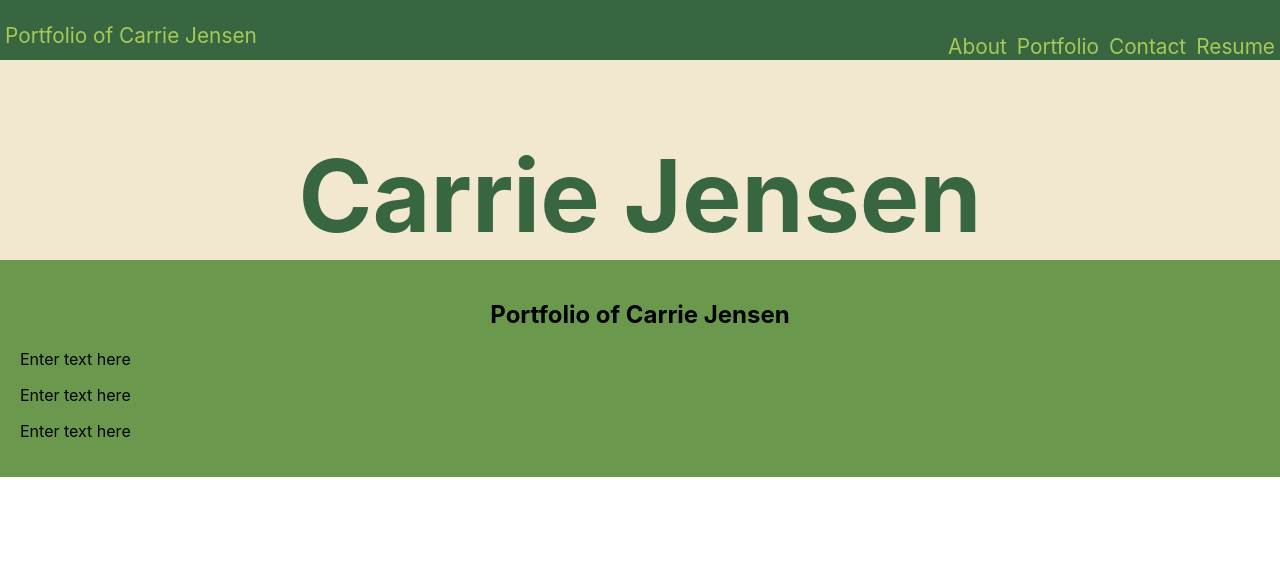
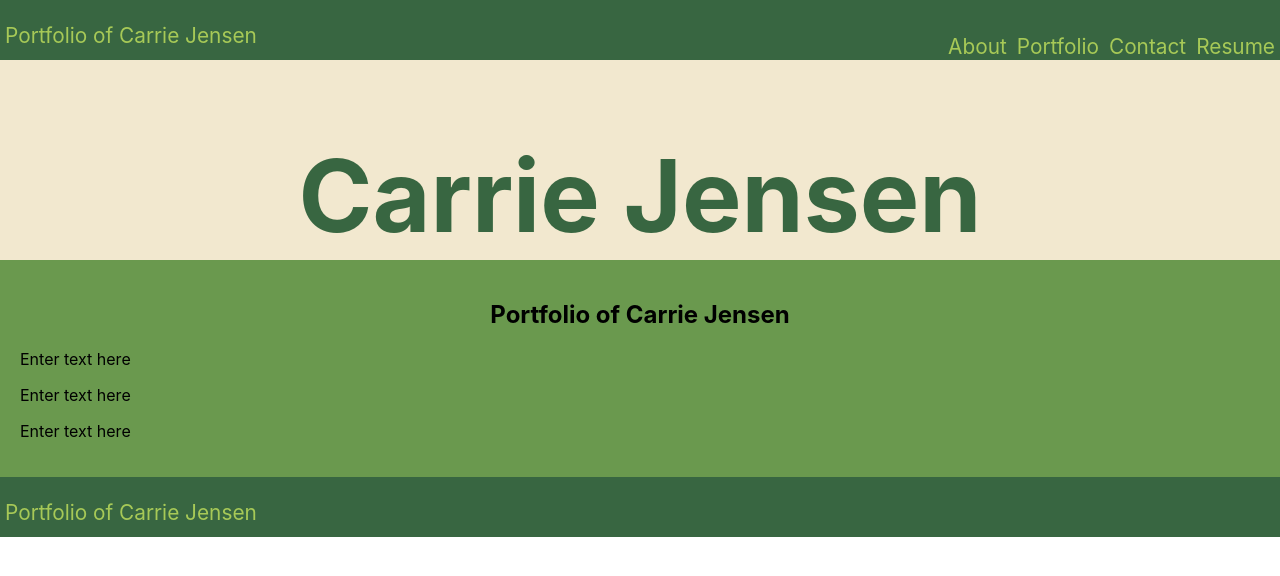
Before and after one commit to CarrieLJ/20-react-my-portfolio, a React (Create React App) app in the folder 00-app/: page / in a window 1280 px wide. Shown: the top 576 px of the page. Built offline with nearby package versions, Linux system fonts and the light colour scheme.

Commit message:
updated code in footer.js and .css, added footer to my list in App.js, removed code that didn't pertain to what I need

```diff
--- a/00-app/src/App.css
+++ b/00-app/src/App.css
@@ -2,7 +2,7 @@
   text-align: center;
 }
 
-.App-logo {
+/* .App-logo {
   height: 40vmin;
   pointer-events: none;
 }
@@ -11,7 +11,7 @@
   .App-logo {
     animation: App-logo-spin infinite 20s linear;
   }
-}
+} */
 
 .App-header {
   background-color: #282c34;
--- a/00-app/src/App.js
+++ b/00-app/src/App.js
@@ -2,6 +2,7 @@ import React from "react";
 import Header from "./components/Header";
 import Project from "./components/Project";
 import Navigation from "./components/Navigation";
+import Footer from "./components/Footer";
 
 function App() {
   return (
@@ -9,6 +10,7 @@ function App() {
       <Navigation />
       <Header />
       <Project />
+      <Footer />
     </div>
   );
 }
--- a/00-app/src/components/Footer.js
+++ b/00-app/src/components/Footer.js
@@ -1,21 +1,19 @@
 import React from 'react';
 import '../styles/Footer.css';
 
-const styles = {
-  footerStyle: {
-    background: 'f2e8cf',
-  },
-  footerStyle: {
-    fontSize: '100px',
-  },
+const footerStyle = {
+    background: '386641',
+    justifyContent: 'space-between',
+    display: 'flex',
+    flexDirection: 'row',
 };
 
-function Footer() {
+function Footer({ currentPage, handlePageChange }) {
   return (
-    <footer style={styles.footerStyle} className="footer">
-      <h1 style={styles.footerStyle}>Carrie Jensen</h1>
+    <footer style={footerStyle} className="footer">
+      <a href="/">Portfolio of Carrie Jensen</a>
     </footer>
-  );
-}
+  )
+};
 
 export default Footer;
--- a/00-app/src/styles/Footer.css
+++ b/00-app/src/styles/Footer.css
@@ -1,12 +1,12 @@
 .footer {
-    background: #f2e8cf;
-    height: 200px;
-  }
+  background: #386641;
+  height: 60px;
+}
 
-  .footer h1 {
-    margin: 0;
-    padding-bottom: 75px;
-    text-align: center;
-    color: #386641;
-    font-size: 3rem;
-  }
+.footer a {
+  color: #a7c957;
+  font-size: 1.3rem;
+  text-decoration: none;
+  margin: 5px;
+  line-height: 3;
+}
```
Also changed, not shown: 00-app/public/index.html (+0 -10 lines), 00-app/public/manifest.json, 00-app/src/components/pages/projectCard.js (added).
